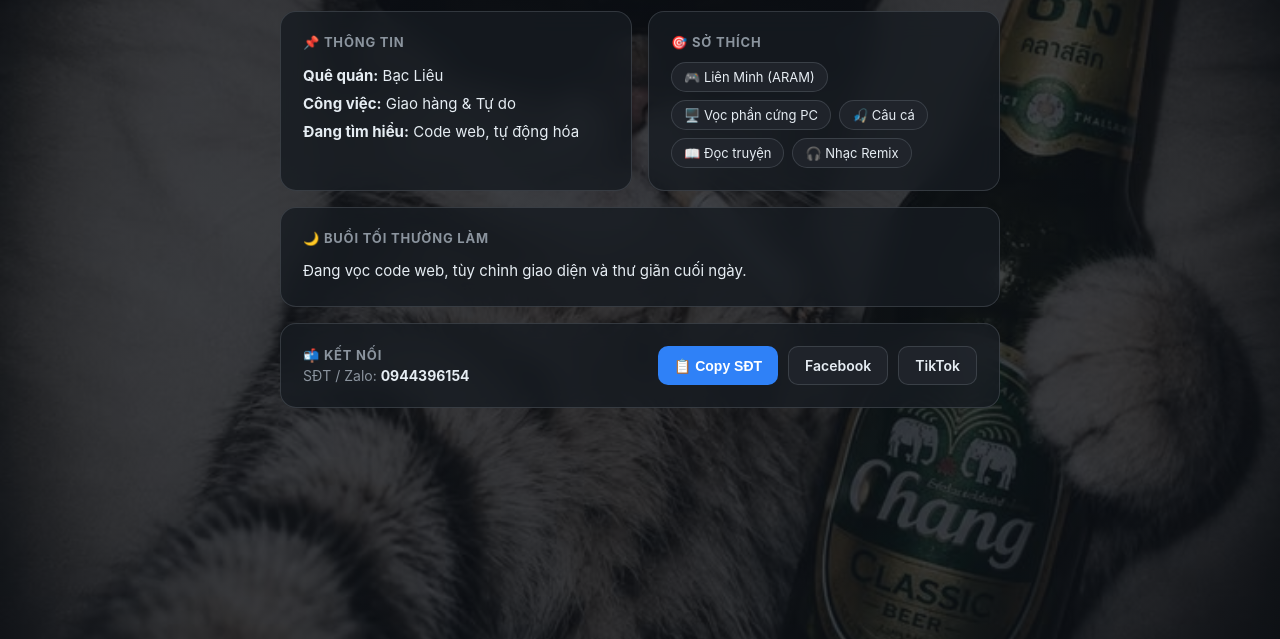
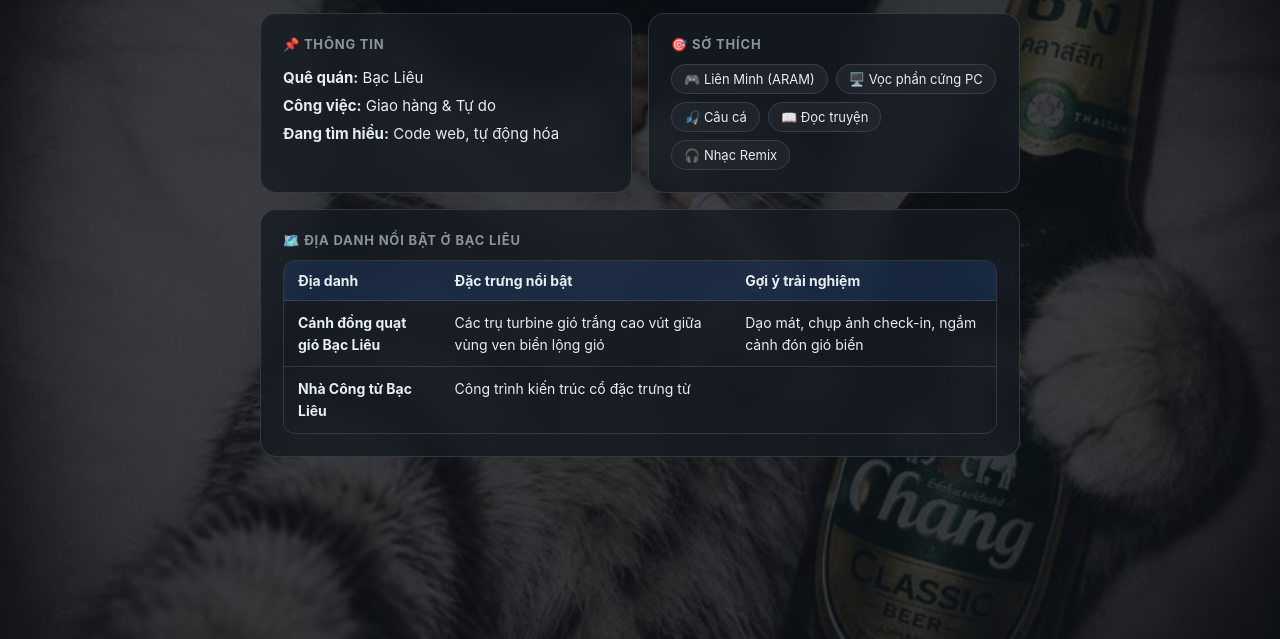
Before and after one commit to khuongccmm-cyber/bio, a plain HTML site: page index.html in a window 1280 px wide. Shown: the part 161-800 px from the top of the page. Drawn offline with Linux system fonts and the light colour scheme.

Commit message:
Update index.html

```diff
--- a/index.html
+++ b/index.html
@@ -8,13 +8,16 @@
     /* Biến màu sắc (CSS Variables - tên đại diện cho mã màu để đổi giao diện nhanh) */
     :root {
       --bg-color: #0d1117;
-      --card-bg: rgba(22, 27, 34, 0.82);
-      --border-color: rgba(139, 148, 158, 0.25);
+      --card-bg: rgba(22, 27, 34, 0.8);
+      --border-color: rgba(139, 148, 158, 0.24);
       --text-main: #e6edf3;
       --text-sub: #8b949e;
       --accent: #2f81f7;
       --accent-glow: rgba(47, 129, 247, 0.22);
+      --spotlight: rgba(47, 129, 247, 0.14);
       --tag-bg: rgba(33, 38, 45, 0.88);
+      --table-head: rgba(47, 129, 247, 0.14);
+      --table-row-hover: rgba(255, 255, 255, 0.04);
     }
 
     /* Giao diện nền sáng khi bấm nút chuyển đổi */
@@ -26,7 +29,10 @@
       --text-sub: #656d76;
       --accent: #0969da;
       --accent-glow: rgba(9, 105, 218, 0.18);
+      --spotlight: rgba(9, 105, 218, 0.1);
       --tag-bg: rgba(234, 238, 242, 0.92);
+      --table-head: rgba(9, 105, 218, 0.1);
+      --table-row-hover: rgba(0, 0, 0, 0.03);
     }
 
     /* Reset mặc định cho mọi phần tử */
@@ -42,7 +48,7 @@
       color: var(--text-main);
       display: flex;
       justify-content: center;
-      padding: 30px 15px;
+      padding: 32px 15px;
       min-height: 100vh;
       /* Nhớ kiểm tra file ảnh anh/0001.jpg có tồn tại đúng tên trên kho GitHub hay không */
       background-image: linear-gradient(rgba(13, 17, 23, 0.78), rgba(13, 17, 23, 0.78)), url("anh/0001.jpg");
@@ -52,14 +58,13 @@
       transition: background-color 0.3s, color 0.3s;
     }
 
-    /* Làm lớp phủ nền sáng hơn khi chuyển sang chế độ Sáng */
     body.light-mode {
       background-image: linear-gradient(rgba(244, 246, 248, 0.82), rgba(244, 246, 248, 0.82)), url("anh/0001.jpg");
     }
 
     /* Khung lưới Bento chia các ô thông tin */
     .bento-container {
-      max-width: 720px;
+      max-width: 760px;
       width: 100%;
       display: grid;
       grid-template-columns: repeat(2, 1fr);
@@ -67,15 +72,35 @@
       align-content: start;
     }
 
-    /* Hiệu ứng kính mờ + viền công nghệ cho từng ô */
+    /* Kính mờ + ánh sáng chạy theo chuột + trượt lên khi mở trang */
     .box {
+      position: relative;
+      overflow: hidden;
       background-color: var(--card-bg);
       backdrop-filter: blur(12px);
       -webkit-backdrop-filter: blur(12px);
       border: 1px solid var(--border-color);
       border-radius: 16px;
       padding: 22px;
+      opacity: 0;
+      transform: translateY(14px);
+      animation: hienLenMuot 0.55s cubic-bezier(0.22, 1, 0.36, 1) forwards;
       transition: transform 0.25s ease, border-color 0.25s ease, box-shadow 0.25s ease;
+    }
+
+    /* Lớp vệt sáng đi theo con trỏ chuột (do JavaScript cập nhật tọa độ --mx, --my) */
+    .box::before {
+      content: "";
+      position: absolute;
+      inset: 0;
+      background: radial-gradient(280px circle at var(--mx, 50%) var(--my, 50%), var(--spotlight), transparent 70%);
+      opacity: 0;
+      pointer-events: none;
+      transition: opacity 0.25s ease;
+    }
+
+    .box:hover::before {
+      opacity: 1;
     }
 
     .box:hover {
@@ -84,9 +109,26 @@
       box-shadow: 0 10px 26px var(--accent-glow);
     }
 
-    /* Ô trên cùng chiếm trọn 2 cột */
+    /* Trễ nhịp từng ô để xuất hiện lần lượt */
+    .bento-container .box:nth-child(1) { animation-delay: 0.04s; }
+    .bento-container .box:nth-child(2) { animation-delay: 0.11s; }
+    .bento-container .box:nth-child(3) { animation-delay: 0.18s; }
+    .bento-container .box:nth-child(4) { animation-delay: 0.25s; }
+    .bento-container .box:nth-child(5) { animation-delay: 0.32s; }
+    .bento-container .box:nth-child(6) { animation-delay: 0.39s; }
+
+    @keyframes hienLenMuot {
+      to {
+        opacity: 1;
+        transform: translateY(0);
+      }
+    }
+
+    .full-span {
+      grid-column: span 2;
+    }
+
     .header-box {
-      grid-column: span 2;
       display: flex;
       align-items: center;
       justify-content: space-between;
@@ -216,20 +258,53 @@
       transform: translateY(-2px);
     }
 
-    /* Ô hoạt động buổi tối chiếm trọn 2 cột */
-    .night-box {
-      grid-column: span 2;
-    }
-
     .night-note {
       font-size: 15px;
       line-height: 1.75;
       color: var(--text-main);
     }
 
-    /* Ô liên hệ dưới cùng chiếm trọn 2 cột */
+    /* Bảng giới thiệu địa danh Bạc Liêu */
+    .table-wrap {
+      width: 100%;
+      overflow-x: auto;
+      border-radius: 12px;
+      border: 1px solid var(--border-color);
+    }
+
+    .place-table {
+      width: 100%;
+      border-collapse: collapse;
+      font-size: 14px;
+      text-align: left;
+    }
+
+    .place-table th {
+      background-color: var(--table-head);
+      color: var(--text-main);
+      font-weight: 700;
+      padding: 11px 14px;
+      border-bottom: 1px solid var(--border-color);
+      white-space: nowrap;
+    }
+
+    .place-table td {
+      padding: 11px 14px;
+      border-bottom: 1px solid var(--border-color);
+      line-height: 1.55;
+      vertical-align: top;
+    }
+
+    .place-table tr:last-child td {
+      border-bottom: none;
+    }
+
+    .place-table tbody tr:hover {
+      background-color: var(--table-row-hover);
+    }
+
+    /* Ô liên hệ dưới cùng */
     .contact-box {
-      grid-column: span 2;
       display: flex;
       justify-content: space-between;
       align-items: center;
@@ -253,12 +328,16 @@
       font-size: 14px;
       font-weight: 600;
       cursor: pointer;
-      transition: transform 0.2s ease, filter 0.2s ease;
+      transition: transform 0.2s ease, filter 0.2s ease, background-color 0.2s ease;
     }
 
     .action-btn:hover {
       transform: translateY(-2px);
       filter: brightness(1.08);
+    }
+
+    .action-btn.copied {
+      background-color: #2ea043;
     }
 
     .action-btn.secondary {
@@ -272,11 +351,11 @@
     }
 
     /* Tự động xếp thành 1 cột dọc khi mở trên điện thoại */
-    @media (max-width: 600px) {
+    @media (max-width: 620px) {
       .bento-container {
         grid-template-columns: 1fr;
       }
-      .header-box, .night-box, .contact-box {
+      .full-span {
         grid-column: span 1;
       }
       body {
@@ -289,7 +368,7 @@
 
   <div class="bento-container">
     <!-- Ô 1: Ảnh đại diện & Tên -->
-    <div class="box header-box">
+    <div class="box header-box full-span">
       <div class="profile-left">
         <div class="avatar">
           <img src="avatar.jpg" alt="Avatar">
@@ -328,80 +407,24 @@
       </div>
     </div>
 
-    <!-- Ô 4: Thông tin buổi tối đang làm -->
-    <div class="box night-box">
-      <div class="box-title">🌙 Buổi tối thường làm</div>
-      <p class="night-note" id="noi-dung-buoi-toi">
-        Đang vọc code web, tùy chỉnh giao diện và thư giãn cuối ngày.
-      </p>
-    </div>
-
-    <!-- Ô 5: Liên hệ & Nút bấm -->
-    <div class="box contact-box">
-      <div>
-        <div class="box-title" style="margin-bottom: 4px;">📬 Kết nối</div>
-        <div id="trang-thai-copy" style="font-size: 14px; color: var(--text-sub);">
-          SĐT / Zalo: <strong style="color: var(--text-main);">0944396154</strong>
-        </div>
-      </div>
-      <div class="btn-group">
-        <button class="action-btn" onclick="copySoDienThoai()">📋 Copy SĐT</button>
-        <a class="action-btn secondary" href="https://www.facebook.com/canten.ko.501/" target="_blank">Facebook</a>
-        <a class="action-btn secondary" href="https://www.tiktok.com/@mydmd1t4" target="_blank">TikTok</a>
-      </div>
-    </div>
-  </div>
-
-  <script>
-    // Chức năng 1: Chuyển đổi giao diện Sáng / Tối
-    function doiMauNen() {
-      document.body.classList.toggle("light-mode");
-    }
-
-    // Chức năng 2: Bấm nút tự động copy số điện thoại vào bộ nhớ tạm
-    function copySoDienThoai() {
-      const sdt = "0944396154";
-      navigator.clipboard.writeText(sdt);
-      document.getElementById("trang-thai-copy").innerHTML = "✅ Đã chép số: <strong>" + sdt + "</strong>";
-    }
-
-    // Chức năng 3: Hiệu ứng gõ chữ luân phiên dưới tên
-    const danhSachCau = [
-      "Bạc Liêu • Thích vọc công nghệ & tự do",
-      "Đang học code web & tự động hóa",
-      "Buổi tối vọc máy, giải trí & chill"
-    ];
-    let chiSoCau = 0;
-    let chiSoKyTu = 0;
-    let dangXoa = false;
-    const elTyping = document.getElementById("typing-text");
-
-    function chayHieuUngGoChu() {
-      const cauHienTai = danhSachCau[chiSoCau];
-
-      if (!dangXoa) {
-        chiSoKyTu++;
-        elTyping.textContent = cauHienTai.slice(0, chiSoKyTu);
-        if (chiSoKyTu === cauHienTai.length) {
-          dangXoa = true;
-          setTimeout(chayHieuUngGoChu, 1800);
-          return;
-        }
-      } else {
-        chiSoKyTu--;
-        elTyping.textContent = cauHienTai.slice(0, chiSoKyTu);
-        if (chiSoKyTu === 0) {
-          dangXoa = false;
-          chiSoCau = (chiSoCau + 1) % danhSachCau.length;
-        }
-      }
-
-      const tocDo = dangXoa ? 35 : 65;
-      setTimeout(chayHieuUngGoChu, tocDo);
-    }
-
-    setTimeout(chayHieuUngGoChu, 1200);
-  </script>
-
-</body>
-</html>
+    <!-- Ô 4: Bảng giới thiệu địa danh Bạc Liêu -->
+    <div class="box full-span">
+      <div class="box-title">🗺️ Địa danh nổi bật ở Bạc Liêu</div>
+      <div class="table-wrap">
+        <table class="place-table">
+          <thead>
+            <tr>
+              <th>Địa danh</th>
+              <th>Đặc trưng nổi bật</th>
+              <th>Gợi ý trải nghiệm</th>
+            </tr>
+          </thead>
+          <tbody>
+            <tr>
+              <td><strong>Cánh đồng quạt gió Bạc Liêu</strong></td>
+              <td>Các trụ turbine gió trắng cao vút giữa vùng ven biển lộng gió</td>
+              <td>Dạo mát, chụp ảnh check-in, ngắm cảnh đón gió biển</td>
+            </tr>
+            <tr>
+              <td><strong>Nhà Công tử Bạc Liêu</strong></td>
+              <td>Công trình kiến trúc cổ đặc trưng từ
```
